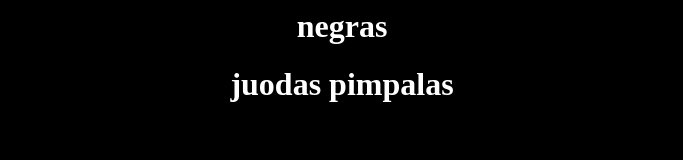
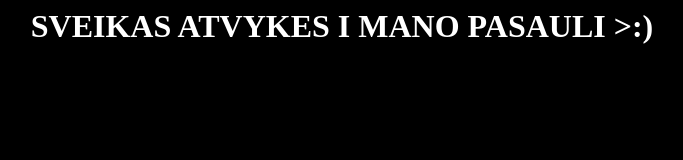
Before and after one commit to hiscookie6-9/l, a plain HTML site: page index.html in a window 1280 px wide. Shown: the whole page, without its empty margins (298-981 px from the left). Drawn offline with Linux system fonts and the light colour scheme.

Commit message:
Update index.html

```diff
--- a/index.html
+++ b/index.html
@@ -1,4 +1,3 @@
-<center><h1>negras</h1></center>
 <body style="background-color: black; color: white;">
-  <center><h1><b>juodas pimpalas</b></h1></center>
+  <center><h1><b>SVEIKAS ATVYKES I MANO PASAULI >:)</b></h1></center>
 </body>
```
